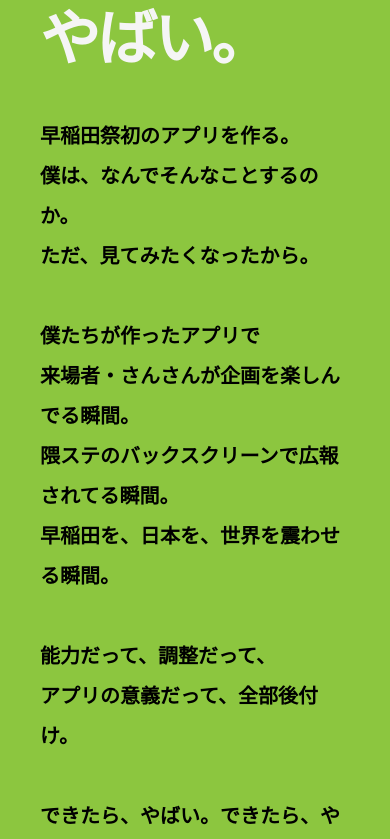
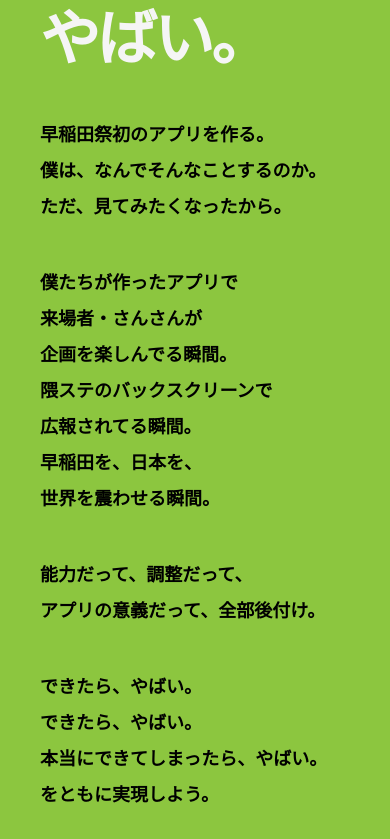
Before and after one commit to suikathy/26AppPJ-recruitment, a React (Vite) app: page / in a window 390 px wide. Shown: the part 1185-2024 px from the top of the page. Built offline with nearby package versions, Linux system fonts and the light colour scheme.

Commit message:
2026030622

```diff
--- a/src/App.jsx
+++ b/src/App.jsx
@@ -277,18 +277,18 @@
           </div>
 
           {/* テキスト段落（順番にフワッと出るようにdelayを設定） */}
-          <div className="space-y-10 text-xl md:text-2xl font-bold leading-loose text-black">
+          <div className="space-y-10 text-[18px] md:text-2xl font-bold leading-loose text-black">
             <p className={`${isVisible ? "animate-fade-in-up" : "opacity-0"}`} style={{ animationDelay: '0.2s' }}>
               早稲田祭初のアプリを作る。<br />僕は、なんでそんなことするのか。<br />ただ、見てみたくなったから。
             </p>
             <p className={`${isVisible ? "animate-fade-in-up" : "opacity-0"}`} style={{ animationDelay: '0.4s' }}>
-              僕たちが作ったアプリで<br />来場者・さんさんが企画を楽しんでる瞬間。<br />隈ステのバックスクリーンで広報されてる瞬間。<br />早稲田を、日本を、世界を震わせる瞬間。
+              僕たちが作ったアプリで<br />来場者・さんさんが<br className="md:hidden"/>企画を楽しんでる瞬間。<br />隈ステのバックスクリーンで<br className="md:hidden"/>広報されてる瞬間。<br />早稲田を、日本を、<br className="md:hidden"/>世界を震わせる瞬間。
             </p>
             <p className={`${isVisible ? "animate-fade-in-up" : "opacity-0"}`} style={{ animationDelay: '0.6s' }}>
               能力だって、調整だって、<br />アプリの意義だって、全部後付け。
             </p>
             <p className={`${isVisible ? "animate-fade-in-up" : "opacity-0"}`} style={{ animationDelay: '0.8s' }}>
-              できたら、やばい。できたら、やばい。<br />本当にできてしまったら、やばい。<br />をともに実現しよう。
+              できたら、やばい。<br className="md:hidden"/>できたら、やばい。<br />本当にできてしまったら、やばい。<br />をともに実現しよう。
             </p>
           </div>
         </div>
@@ -389,7 +389,7 @@
                 タイムテーブル
               </h2>
             </h1>
-            <p className="text-[18px] md:text-2xl font-medium leading-[2.5] md:leading-[2] text-right z-10">
+            <p className="text-[18px] md:text-2xl font-medium leading-[2.5] md:leading-[2] text-right relative z-10">
               時系列で企画を把握！
               <br />
               当日の動きを最適化し、
@@ -409,7 +409,7 @@
                 マイタイムテーブル
               </h2>
             </h1>
-            <p className="text-[18px] md:text-2xl font-medium leading-[2.5] md:leading-[2] z-100">
+            <p className="text-[18px] md:text-2xl font-medium leading-[2.5] md:leading-[2] relative z-10">
               お気に入り企画を登録して、
               <br />
               自分だけのスケジュールを作成！
@@ -431,7 +431,7 @@
               </h2>
             </h1>
 
-            <p className="text-[18px] md:text-2xl font-medium leading-[2.5] md:leading-[2] text-right z-10">
+            <p className="text-[18px] md:text-2xl font-medium leading-[2.5] md:leading-[2] text-right relative z-10">
               公式グッズの情報も丸わかり！！
               <br />
               リアルタイムで在庫情報を確認！
@@ -484,7 +484,7 @@
         {
           id: "planner",
           title: "アプリ広報\nプランナー",
-          dialogTitle: "アプリ広報プランナー",
+          dialogTitle: "アプリ広報\nプランナー",
           color: "text-[#8CC63F]",
           description:
             "・SNS、YouTube、サイトを用いた広報コンテンツを構想します。\n・アプリ認知度向上のためのユニークな広報企画を立案、実行します。",
@@ -493,7 +493,7 @@
         {
           id: "ux-designer",
           title: "アプリ体験\nデザイナー",
-          dialogTitle: "アプリ体験デザイナー",
+          dialogTitle: "アプリ体験\nデザイナー",
           color: "text-[#8CC63F]",
           description:
             "・アプリ内のユーザー体験向上のためのアプリ独自の企画、コンテンツを立案、実行します。\n・アプリと他チームの連携企画の調整および運営をします。",
@@ -569,11 +569,16 @@
               ×
             </button>
 
-            {/* ① タイトルを一番上に配置（Flexboxの外） */}
             <h3
               className={`text-4xl md:text-5xl font-black mb-10 ${selectedRole.color} leading-tight`}
             >
-              {selectedRole.dialogTitle}
+              {/* \n を md:hidden な <br> に変換して出力 */}
+              {selectedRole.dialogTitle.split('\n').map((line, index, array) => (
+                <React.Fragment key={index}>
+                  {line}
+                  {index < array.length - 1 && <br className="md:hidden" />}
+                </React.Fragment>
+              ))}
             </h3>
 
             {/* ② 画像と説明文を横並びのFlexboxに */}
```
